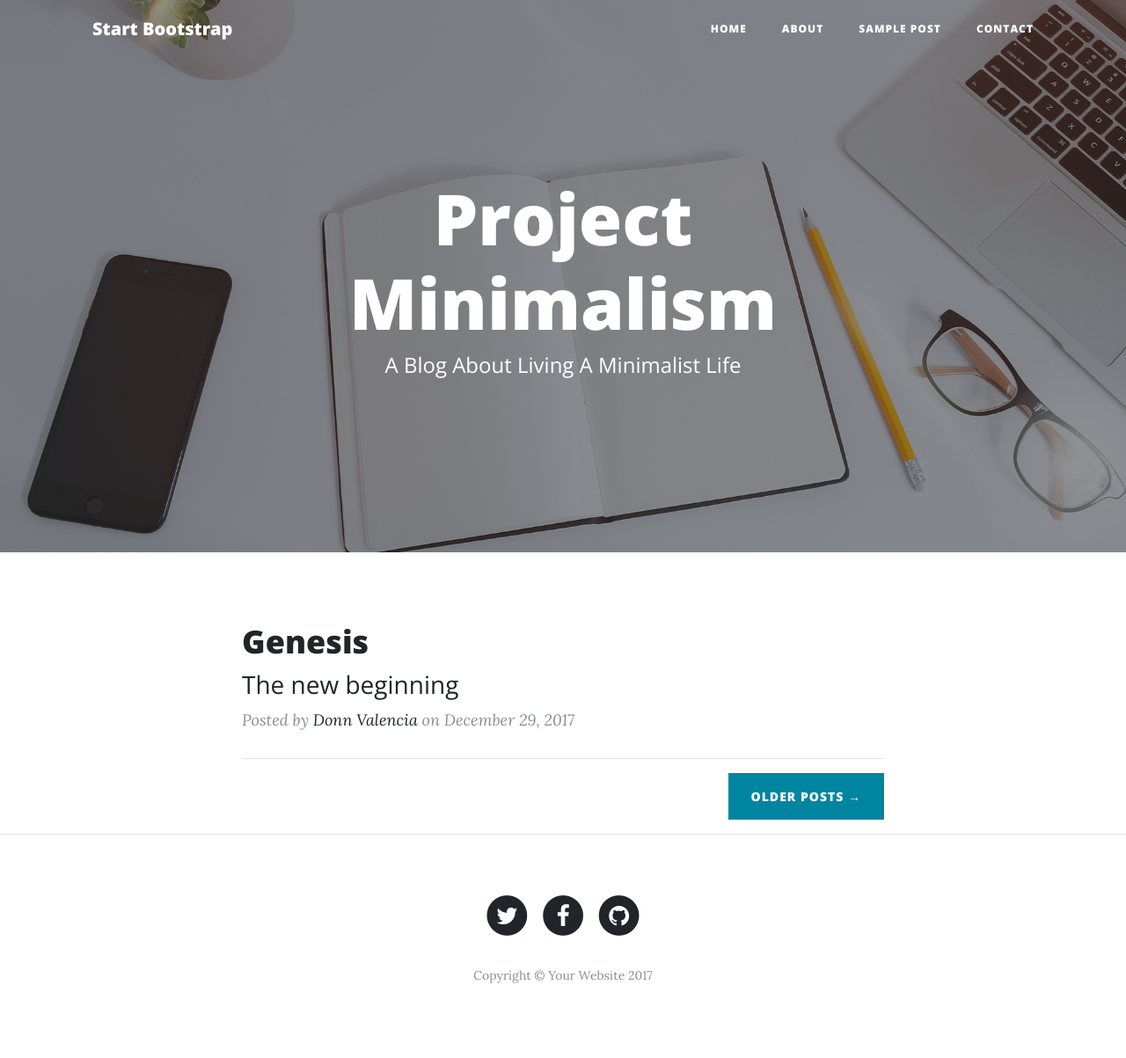
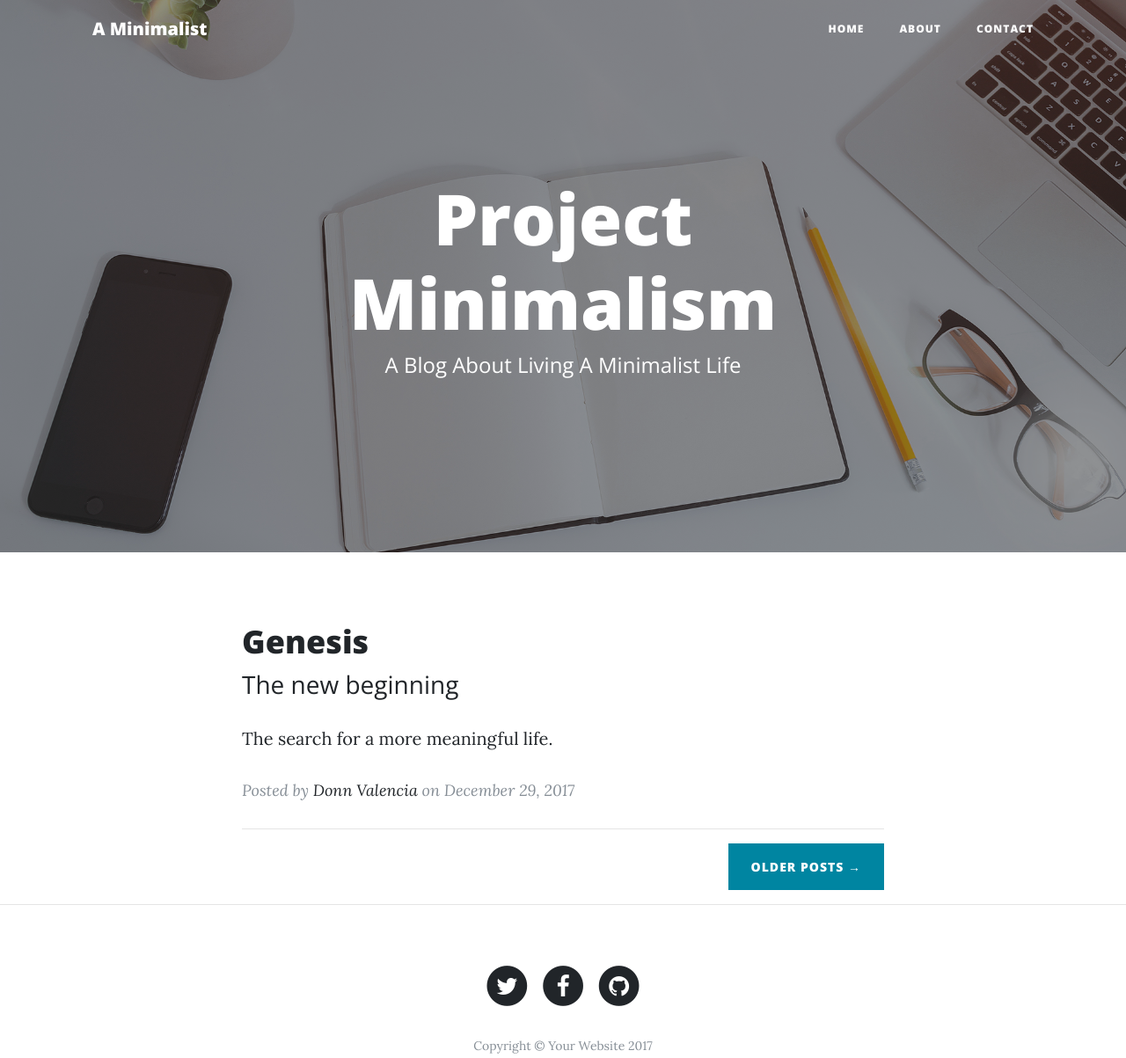
Before and after one commit to donnvalencia/donnvalencia.github.io, a website: page index.html in a window 1280 px wide. Shown: the whole page at 88% size. Drawn offline with nearby package versions, Linux system fonts and the light colour scheme.

Commit message:
Yes of course more changes

```diff
--- a/index.html
+++ b/index.html
@@ -8,7 +8,7 @@
     <meta name="description" content="">
     <meta name="author" content="">
 
-    <title>Clean Blog - Start Bootstrap Theme</title>
+    <title>Minimalist Blog</title>
 
     <!-- Bootstrap core CSS -->
     <link href="vendor/bootstrap/css/bootstrap.min.css" rel="stylesheet">
@@ -28,7 +28,7 @@
     <!-- Navigation -->
     <nav class="navbar navbar-expand-lg navbar-light fixed-top" id="mainNav">
       <div class="container">
-        <a class="navbar-brand" href="index.html">Start Bootstrap</a>
+        <a class="navbar-brand" href="index.html">A Minimalist</a>
         <button class="navbar-toggler navbar-toggler-right" type="button" data-toggle="collapse" data-target="#navbarResponsive" aria-controls="navbarResponsive" aria-expanded="false" aria-label="Toggle navigation">
           Menu
           <i class="fa fa-bars"></i>
@@ -40,9 +40,6 @@
             </li>
             <li class="nav-item">
               <a class="nav-link" href="about.html">About</a>
-            </li>
-            <li class="nav-item">
-              <a class="nav-link" href="post.html">Sample Post</a>
             </li>
             <li class="nav-item">
               <a class="nav-link" href="contact.html">Contact</a>
@@ -80,6 +77,7 @@
                 The new beginning
               </h3>
             </a>
+            <p>The search for a more meaningful life.</p>
             <p class="post-meta">Posted by
               <a href="#">Donn Valencia</a>
               on December 29, 2017</p>
```
